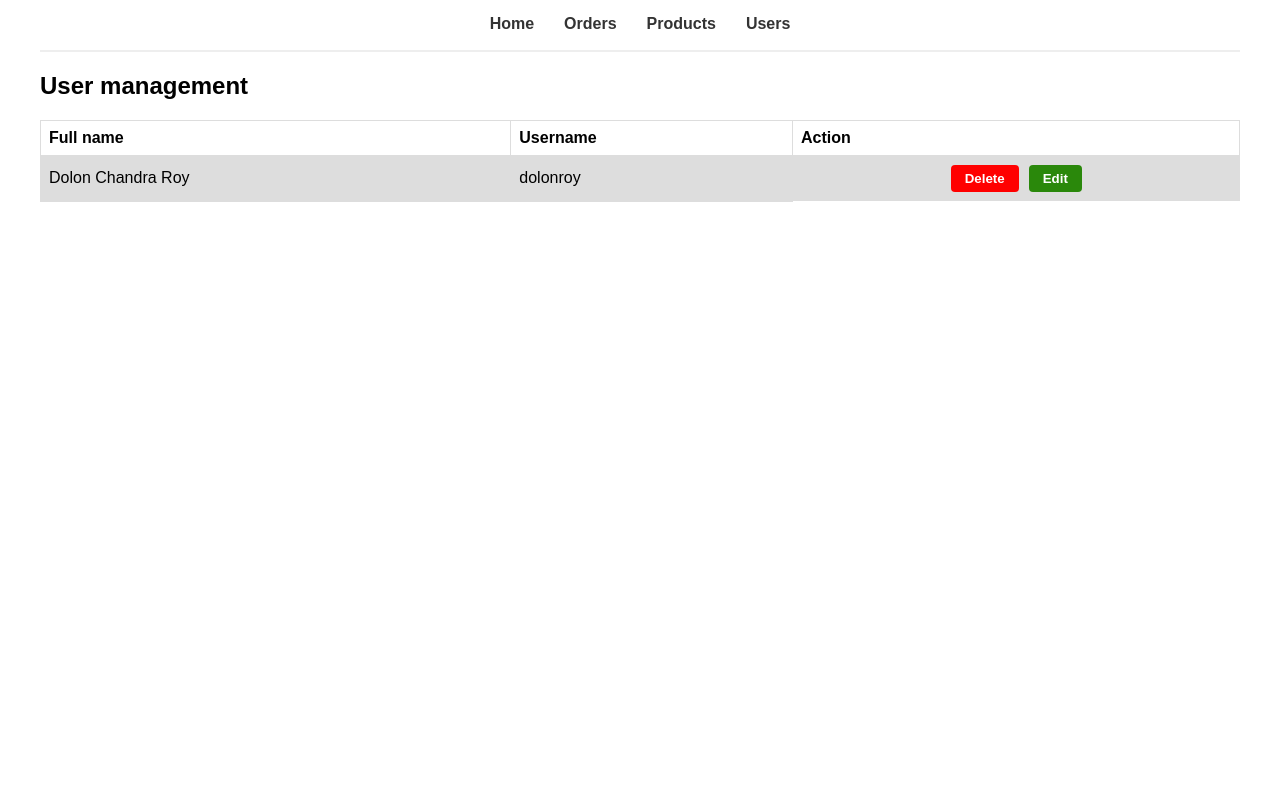
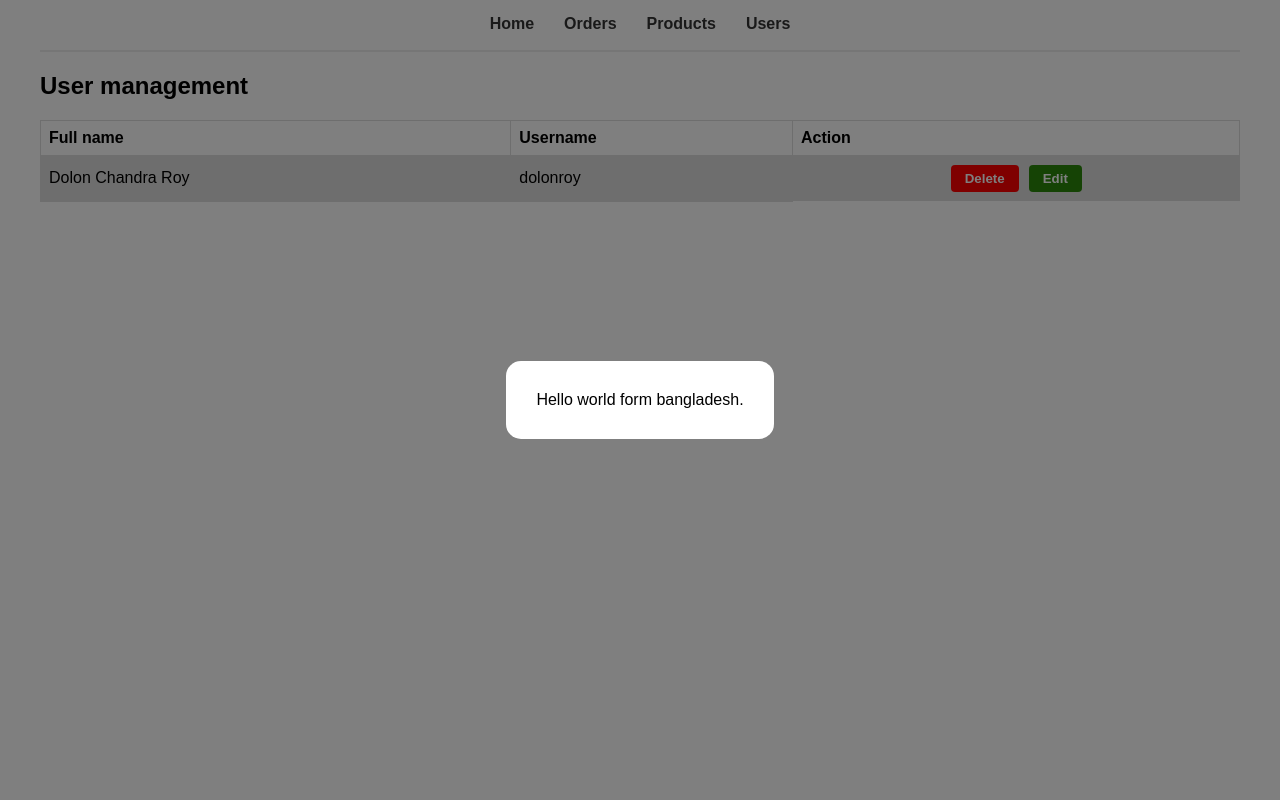
Before and after one commit to DeveloperDolon/food-ordering-website-php, a PHP site: page /admin/user.php in a window 1280 px wide. Run offline with PHP 8.4, Linux system fonts and the light colour scheme.

Commit message:
modal design added commitI

```diff
--- a/admin/user.php
+++ b/admin/user.php
@@ -33,7 +33,16 @@
                 </td>
             </tr>
         </table>
+
+        <div class="modal">
+            <div class="modal-content">
+                Hello world form bangladesh.
+            </div>
+        </div>
     </section>
+
+
+    <script src="../js/userModal.js"></script>
 </body>
 
 </html>
--- a/css/admin.css
+++ b/css/admin.css
@@ -218,3 +218,24 @@
     justify-content: center;
     align-items: center;
 }
+
+
+.modal {
+    width: 100%;
+    height: 100%;
+    background-color: rgba(0, 0, 0, 0.5);
+    position: fixed;
+    top: 0;
+    left: 0;
+    display: flex;
+    justify-content: center;
+    align-items: center;
+    z-index: 100;
+}
+
+.modal-content {
+    background: white;
+    color: black;
+    padding: 30px;
+    border-radius: 15px;
+}
--- /dev/null
+++ b/js/userModal.js
@@ -0,0 +1,19 @@
+
+const editBtn = document.querySelector('.edit-usr-btn');
+const modal = document.querySelector('.modal');
+
+editBtn.addEventListener('click', (e) => {
+    console.log(e);
+});
+
+
+document.querySelector(".modal-content").addEventListener('click', (e) => {
+    e.stopPropagation();
+});
+
+modal.addEventListener('click', (e) => {
+    e.preventDefault();
+
+
+
+});
```
